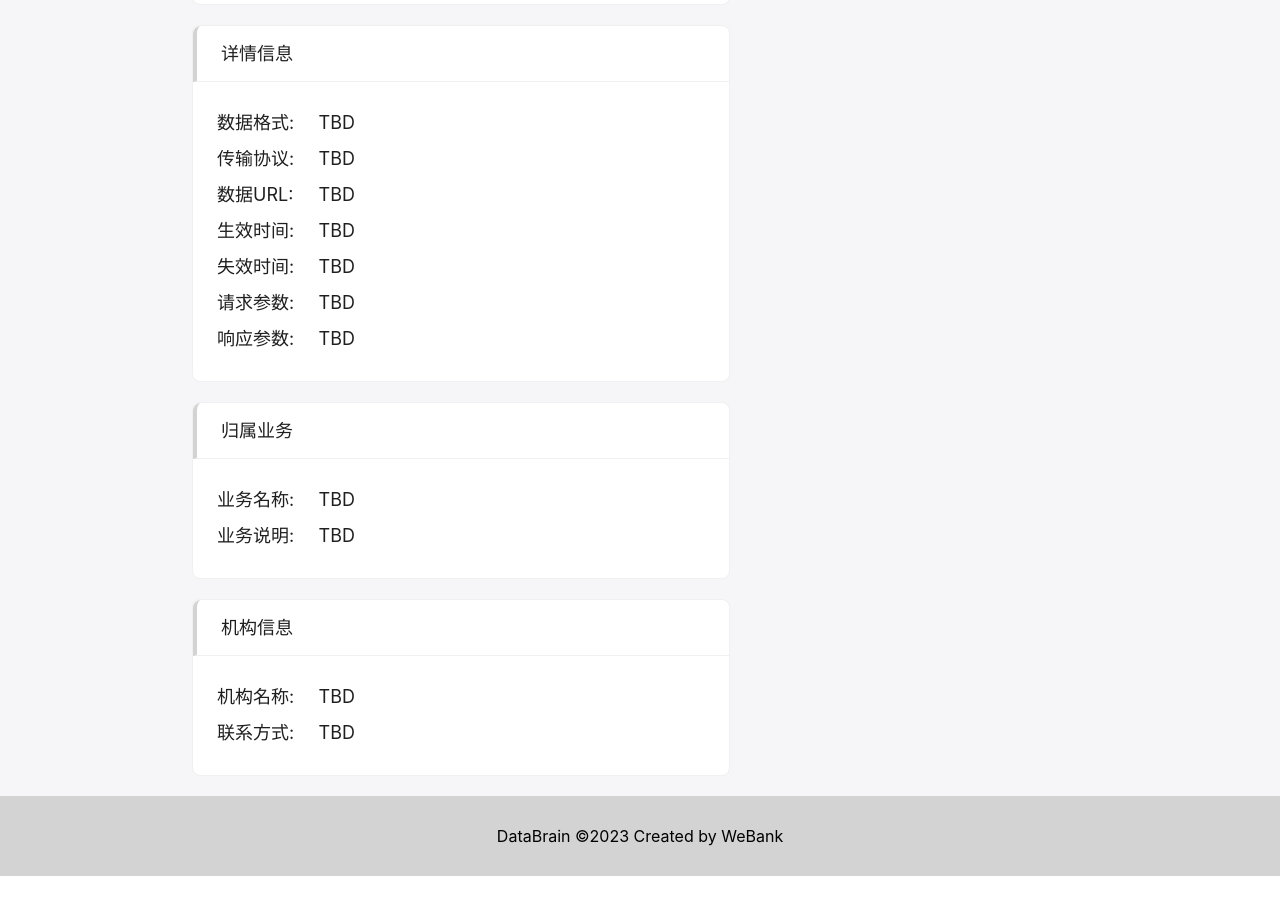
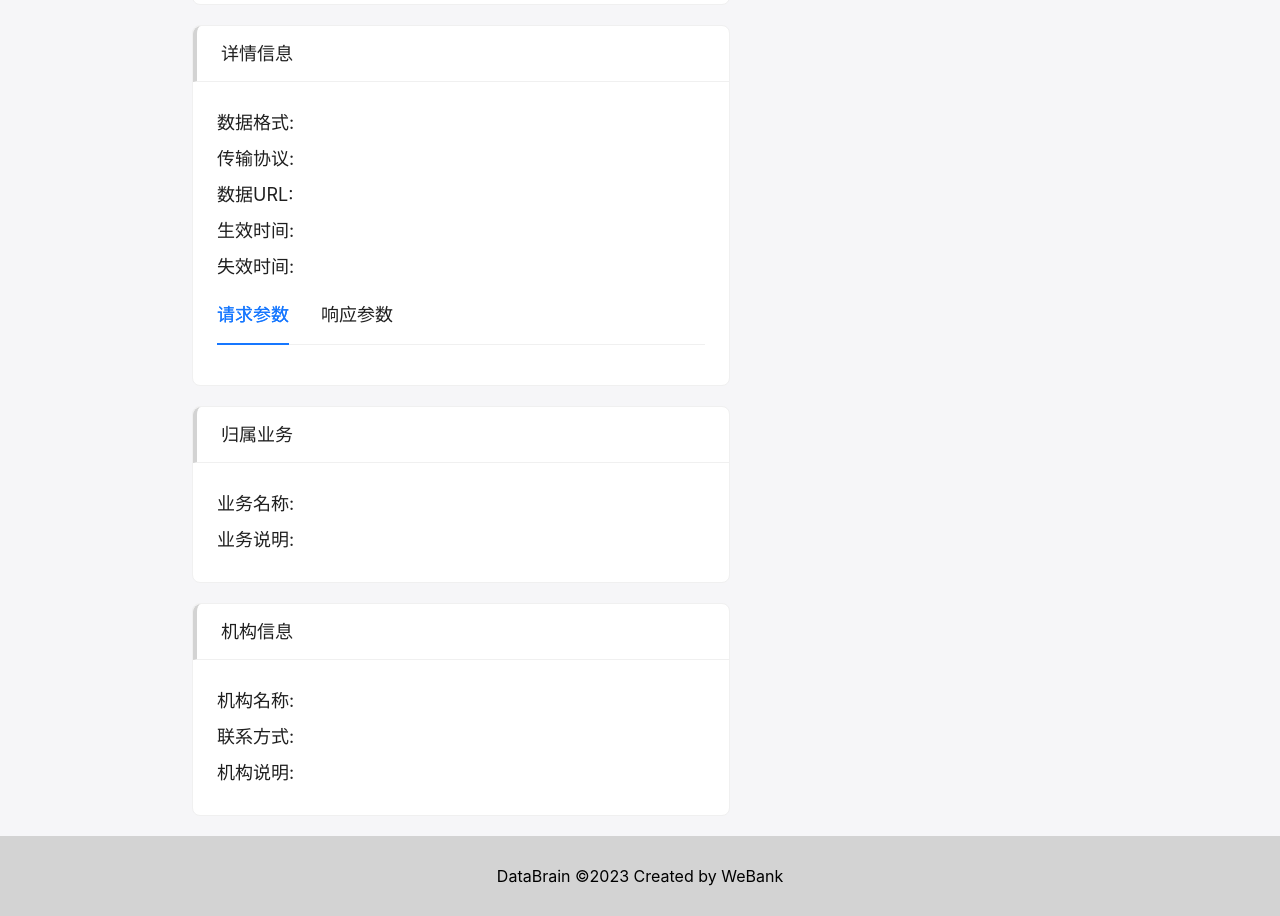
Before and after one commit to WeBankBlockchain/DDCMS-Front, a React (Create React App) app: page /schema/detail in a window 1280 px wide. Shown: the part 802-1718 px from the top of the page. Before the commit the page ends 1678 px from the top, so only its background shows below. Built offline with nearby package versions, Linux system fonts and the light colour scheme; no server answers.

Commit message:
完成详情页的优化

```diff
--- a/src/pages/app/SchemaDetail.jsx
+++ b/src/pages/app/SchemaDetail.jsx
@@ -5,6 +5,8 @@ import { useLocation } from "react-router-dom";
 import {
   QueryDataSchemaApi,
   QueryDataSchemaAccessInfoApi,
+  QueryProductByIdApi,
+  QueryCompanyByAccountIdApi
 } from "../../request/api";
 
 import { message, Layout, Divider,Col, Row, Card, Descriptions, Tag, Tabs } from "antd";
@@ -38,11 +40,16 @@ const headerStyle={
   borderLeft: '4px solid lightgrey',
   borderRadius: 'clear'
 }
+
+const hidenDefault = "该信息已隐藏";
+
 export default function SchemeDetail() {
   const location = useLocation();
   const [basicData,setBasicData] = useState();
   const [priceData,setPriceData] = useState();
-  const [accessInfo, setAccessInfo] = useState();
+  const [detailData, setDetailData] = useState();
+  const [businessData, setBusinessData] = useState();
+  const [companyData, setCompanyData] = useState();
   const schemaId = location.state?.schemaId;
 
   useEffect(()=>{
@@ -63,8 +70,12 @@ export default function SchemeDetail() {
         return;
       }
       const accessData = accessResp.data;
+      console.log(accessData)
       populateBasicData(schemaData, accessData, setBasicData);
       populatePriceData(schemaData, accessData, setPriceData);
+      populateDetailData(schemaData, accessData, setDetailData);
+      populateBusinessData(schemaData, accessData, setBusinessData);
+      populateCompanyData(schemaData, accessData, setCompanyData);
     }
 
     loadDetail();
@@ -76,9 +87,9 @@ export default function SchemeDetail() {
     <div id="schema-detail-content">
       <BasicInfo data={basicData}/>
       <PriceInfo data={priceData}/>
-      <DetailInfo/>
-      <BusinessInfo />
-      <CompanyInfo  />
+      <DetailInfo data={detailData}/>
+      <BusinessInfo data={businessData}/>
+      <CompanyInfo  data={companyData}/>
     </div>
 
   </div>
@@ -110,13 +121,14 @@ function BasicInfo({data}) {
       <LabelValuePair label='产品类型' value={data?.type}/>
       <LabelValuePair label='归属业务' value={data?.business}/>
       <LabelValuePair label='提供机构' value={data?.company}/>
-      <LabelValuePair label='创建日期' value={moment(data?.createDate).format('YYYY-MM-DD HH:mm:ss')}/>
+      <LabelValuePair label='创建日期' value={data?.createDate?moment(data?.createDate).format('YYYY-MM-DD HH:mm:ss'):''}/>
       <LabelValuePair label='产品标签' value=
         {data?.tags?.map((tag) => (
                <Tag key={tag} color="blue">
                  {tag}
                </Tag>
           ))}/>
+
       <Tabs defaultActiveKey="1" items={tabItems} />
   </Card>
   )
@@ -136,30 +148,45 @@ function PriceInfo({data}) {
 }
 
 function DetailInfo({data}) {
+  const tabItems = [
+    {
+      key: '1',
+      label: `请求参数`,
+      children: data?.requestParams,
+    },
+    {
+      key: '2',
+      label: `响应参数`,
+      children: data?.responseParams
+    },
+  ]
+
   return (
     <Card
     headStyle={headerStyle}
     style={cardStyle}
     title="详情信息">
-      <LabelValuePair label='数据格式' value='TBD'/>
-      <LabelValuePair label='传输协议' value='TBD'/>
-      <LabelValuePair label='数据URL' value='TBD'/>
-      <LabelValuePair label='生效时间' value='TBD'/>
-      <LabelValuePair label='失效时间' value='TBD'/>
-      <LabelValuePair label='请求参数' value='TBD'/>
-      <LabelValuePair label='响应参数' value='TBD'/>
+      <LabelValuePair label='数据格式' value={data?.dataFormat}/>
+      <LabelValuePair label='传输协议' value={data?.transferProtocol}/>
+      <LabelValuePair label='数据URL' value={data?.dataURL}/>
+      <LabelValuePair label='生效时间' value={data?.startTime}/>
+      <LabelValuePair label='失效时间' value={data?.endTime}/>
+      <Tabs defaultActiveKey="1" items={tabItems} />
+      {/* <LabelValuePair label='请求参数' value={data?.requestParams??hidenDefault}/>
+      <LabelValuePair label='响应参数' value={data?.requestParams??hidenDefault}/> */}
   </Card>
   )
 }
 
 function BusinessInfo({data}) {
+
   return (
     <Card
     headStyle={headerStyle}
     style={cardStyle}
     title="归属业务">
-      <LabelValuePair label='业务名称' value='TBD'/>
-      <LabelValuePair label='业务说明' value='TBD'/>
+      <LabelValuePair label='业务名称' value={data?.businessName}/>
+      <LabelValuePair label='业务说明' value={data?.businessDescription}/>
   </Card>
   )
 }
@@ -169,8 +196,9 @@ function CompanyInfo({data}) {
     <Card headStyle={headerStyle}
     style={cardStyle}
     title="机构信息">
-      <LabelValuePair label='机构名称' value='TBD'/>
-      <LabelValuePair label='联系方式' value='TBD'/>
+      <LabelValuePair label='机构名称' value={data?.companyName}/>
+      <LabelValuePair label='联系方式' value={data?.companyContact}/>
+      <LabelValuePair label='机构说明' value={data?.companyDescription}/>
   </Card>
   )
 }
@@ -179,8 +207,8 @@ function CompanyInfo({data}) {
 function LabelValuePair({label, value}){
 
   return (
-    <Row >
-      <Col style={fontStyle} span={5}>{label}:</Col>
+    <Row gutter={{  md: 40}}>
+      <Col style={fontStyle}>{label}:</Col>
       <Col style={fontStyle}>{value}</Col>
     </Row>
   )
@@ -209,36 +237,69 @@ async function populatePriceData(schemaData, accessData, setPriceData) {
   }
   setPriceData(priceData);
 }
-// {
-//   "schemaId": 3,
-//   "dataSchemaName": "蚂蚁花呗数据",
-//   "providerId": 6,
-//   "providerName": "阿里",
-//   "tagNameList": [
-//       "科技",
-//       "金融",
-//       "征信"
-//   ],
-//   "productId": 3,
-//   "productName": "蚂蚁金服",
-//   "version": 1,
-//   "visible": 1,
-//   "dataSchemaDesc": "蚂蚁花呗月度个人数据",
-//   "dataSchemaUsage": "仅用于友商",
-//   "price": 2,
-//   "status": 1,
-//   "favTag": null,
-//   "reviewTime": 1680599765000,
-//   "createTime": 1680599765000,
-//   "agreeCount": null,
-//   "denyCount": null,
-//   "witnessCount": null,
-//   "accessId": 3,
-//   "dataFormat": null,
-//   "dataProtocol": null,
-//   "contentSchema": null,
-//   "accessCondition": null,
-//   "uri": null,
-//   "effectTime": null,
-//   "expireTime": null
-// }
+
+async function populateDetailData(schemaData, accessData, setDetailData) {
+  console.log(accessData);
+
+  const detailData = accessData?
+  {
+    dataFormat: dataFormatNames[accessData.dataFormat],
+    transferProtocol: dataProtocolNames[accessData.dataProtocol],
+    dataURL: accessData.uri,
+    startTime: accessData.effectTime?moment(accessData.effectTime).format('YYYY-MM-DD HH:mm:ss'):"",
+    endTime: accessData.expireTime?moment(accessData.expireTime).format('YYYY-MM-DD HH:mm:ss'):"",
+    requestParams :accessData.accessCondition,
+    responseParams: accessData.contentSchema
+  }
+  :  {
+    dataFormat: hidenDefault,
+    transferProtocol: hidenDefault,
+    dataURL: hidenDefault,
+    startTime: hidenDefault,
+    endTime: hidenDefault,
+    requestParams :hidenDefault,
+    responseParams: hidenDefault
+  };
+
+  setDetailData(detailData);
+}
+
+
+async function populateBusinessData(schemaData, accessData, setBusinessData) {
+
+  const productResp = await QueryProductByIdApi({
+    productId: schemaData.productId
+  });
+
+  if (productResp.code !== 0){
+    message.error(productResp.msg);
+    return;
+  }
+  const productInfo = productResp.data;
+  console.log(productInfo);
+  const businessData = {
+    businessName: productInfo.productName,
+    businessDescription: productInfo.productDesc
+  };
+
+  setBusinessData(businessData);
+}
+
+async function populateCompanyData(schemaData, accessData, setCompanyData) {
+  const resp = await QueryCompanyByAccountIdApi({
+    accountId: schemaData.providerId
+  });
+  if (resp.code !== 0){
+    message.error(resp.msg);
+    return;
+  }
+  const companyInfo = resp.data;
+  console.log(companyInfo);
+
+  const companyData = {
+    companyName: companyInfo.companyName,
+    companyContact: companyInfo.companyContact,
+    companyDescription: companyInfo.companyDesc
+  }
+  setCompanyData(companyData);
+}
--- a/src/request/api.js
+++ b/src/request/api.js
@@ -12,6 +12,9 @@ export const SearchCompanyApi = (params) =>
 
 export const QueryCompanyByUsernameApi = (params) =>
   service.post("account/queryCompanyByUsername", params);
+
+export const QueryCompanyByAccountIdApi = (params) =>
+  service.post("account/queryCompanyByAccountId", params);
 
 export const ApproveAccountApi = (params) =>
   service.post("account/approveAccount", params);
```
